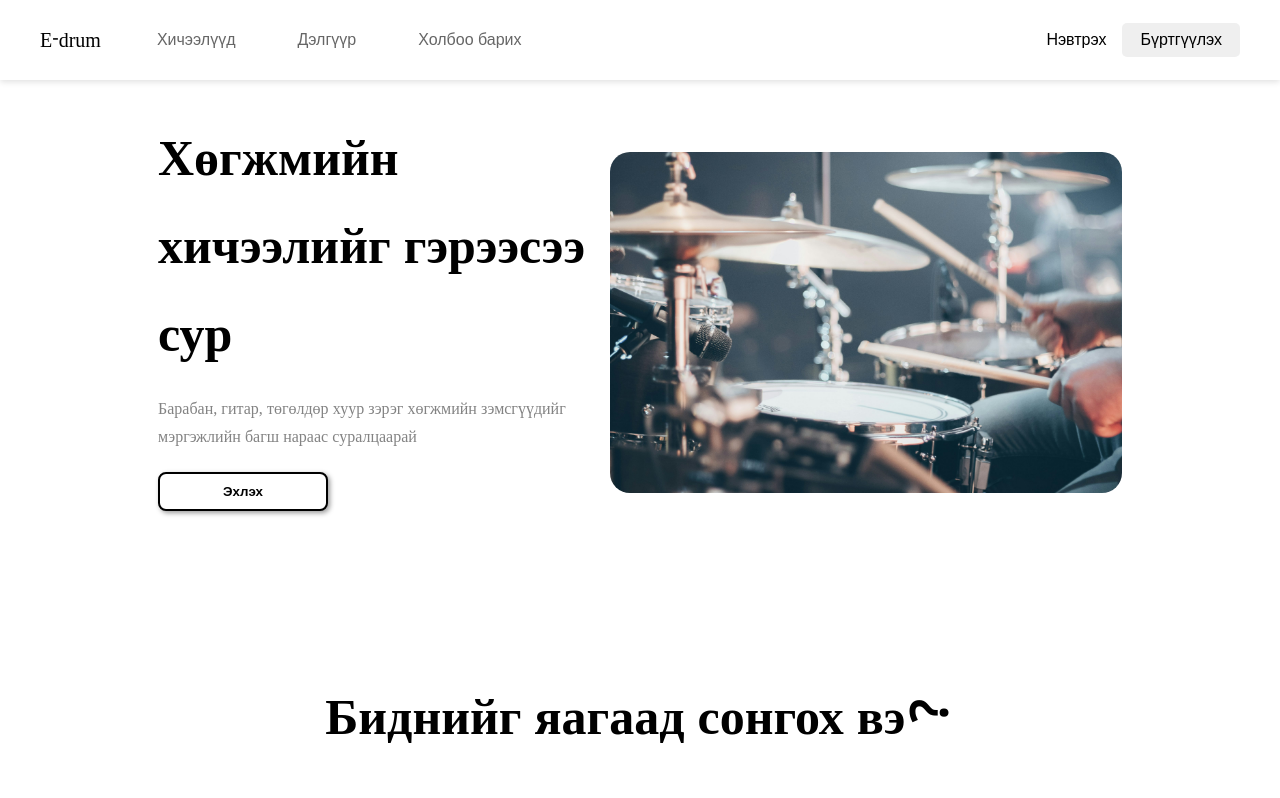
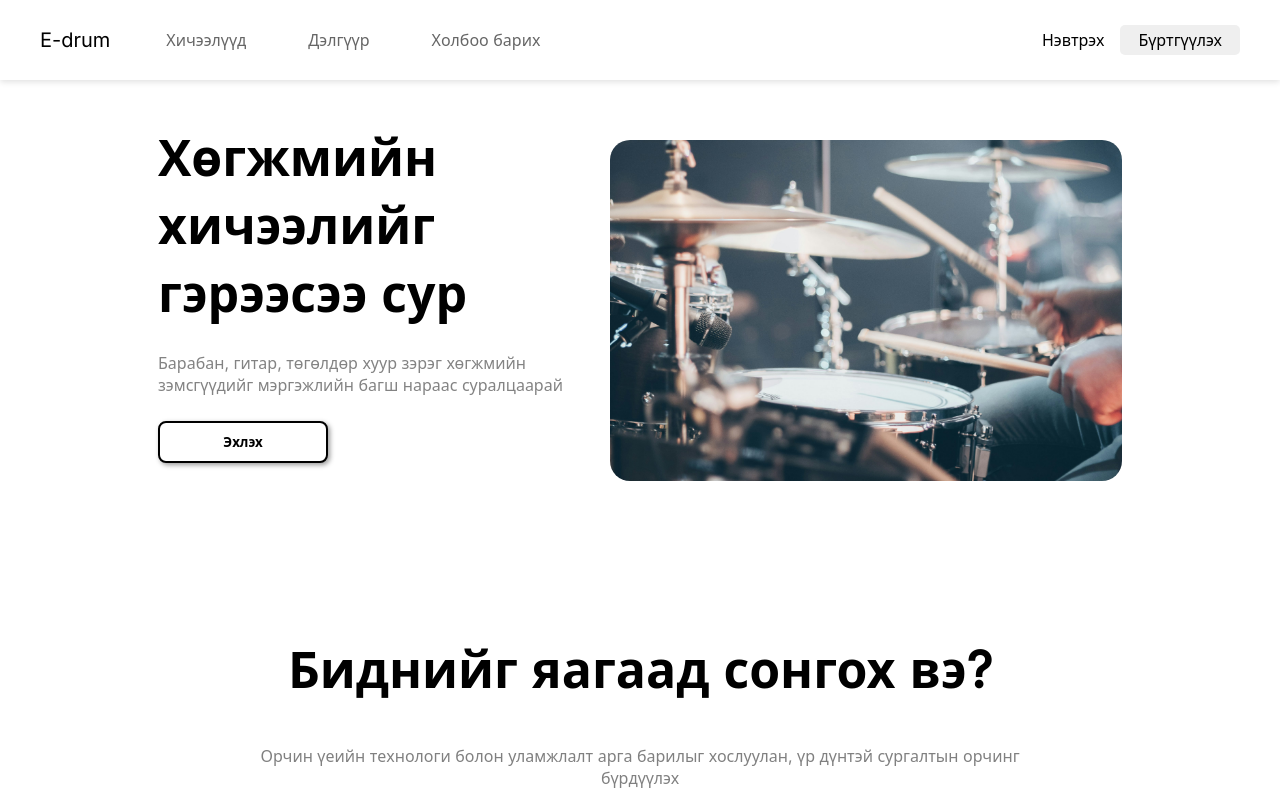
Before and after one commit to Tuguldur666/frontend, a React (Vite) app: page / in a window 1280 px wide. Shown: the top 798 px of the page. Built offline with nearby package versions, Linux system fonts and the light colour scheme; a web font is replaced by a local one.

Commit message:
new font confirmed(inter)

```diff
--- a/package.json
+++ b/package.json
@@ -12,6 +12,7 @@
   "dependencies": {
     "@emotion/react": "^11.14.0",
     "@emotion/styled": "^11.14.1",
+    "@fontsource/inter": "^5.2.6",
     "@mui/icons-material": "^7.2.0",
     "@mui/material": "^7.2.0",
     "antd": "^5.26.6",
--- a/src/Admin/Css/AdAllProducts.css
+++ b/src/Admin/Css/AdAllProducts.css
@@ -1,6 +1,5 @@
 .ad-product-container {
   padding: 2rem;
-  font-family: Arial, sans-serif;
   background-color: #f5f5f5;
   min-height: 100vh;
 }
--- a/src/components/Header.jsx
+++ b/src/components/Header.jsx
@@ -1,7 +1,7 @@
 import React, { useState, useEffect, useRef } from "react";
 import { useLocation, useNavigate } from "react-router-dom";
 import { FiMenu, FiX } from "react-icons/fi";
-
+import '@fontsource/inter';
 function Header() {
   const navigate = useNavigate();
   const location = useLocation();
--- a/src/components/Home.jsx
+++ b/src/components/Home.jsx
@@ -3,6 +3,8 @@ import "../css/Home.css";
 import { useLocation, useNavigate } from "react-router-dom";
 import Header from "./Header";
 import Footer from "./Footer";
+import '@fontsource/inter';
+
 function Home() {
   const location = useLocation();
   const navigate = useNavigate();
--- a/src/css/App.css
+++ b/src/css/App.css
@@ -9,7 +9,7 @@ html,
 body {
   height: 100%;
   width: 100%;
-  font-family: 'Noto Sans Mongolian';
+  font-family: "Inter", "Noto Sans", sans-serif;
   background-color: #33213c;
   color: #ffffff;
   overflow-x: hidden;
--- a/src/css/Home.css
+++ b/src/css/Home.css
@@ -1,5 +1,7 @@
+* {
+  font-family: "Inter", "Noto Sans", sans-serif;
+}
 .home-container {
-  font-family: 'Noto Sans Mongolian';
   padding: 0 150px;
 }
 
@@ -28,13 +30,12 @@
 
 .head-logo {
   font-size: 20px;
-  font-family: 'Noto Sans Mongolian';
+
   color: black;
   background: none;
   border: none;
   padding: 0;
   cursor: pointer;
-  margin-bottom: 10px;
 }
 
 .logo-img {
@@ -94,7 +95,7 @@
   outline: none;
 }
 .registerr-btn {
-  padding: 8px 18px;
+  padding: 4px 18px;
   border-radius: 5px;
   border: none;
   cursor: pointer;
@@ -271,7 +272,6 @@
 .footer {
   background-color: #f9f9f9;
   padding: 60px 150px 30px 150px;
-  font-family: 'Noto Sans Mongolian';
 }
 
 .footer-main {
```
Also changed, not shown: 1 other file (tests, documents, lock files or other folders).
